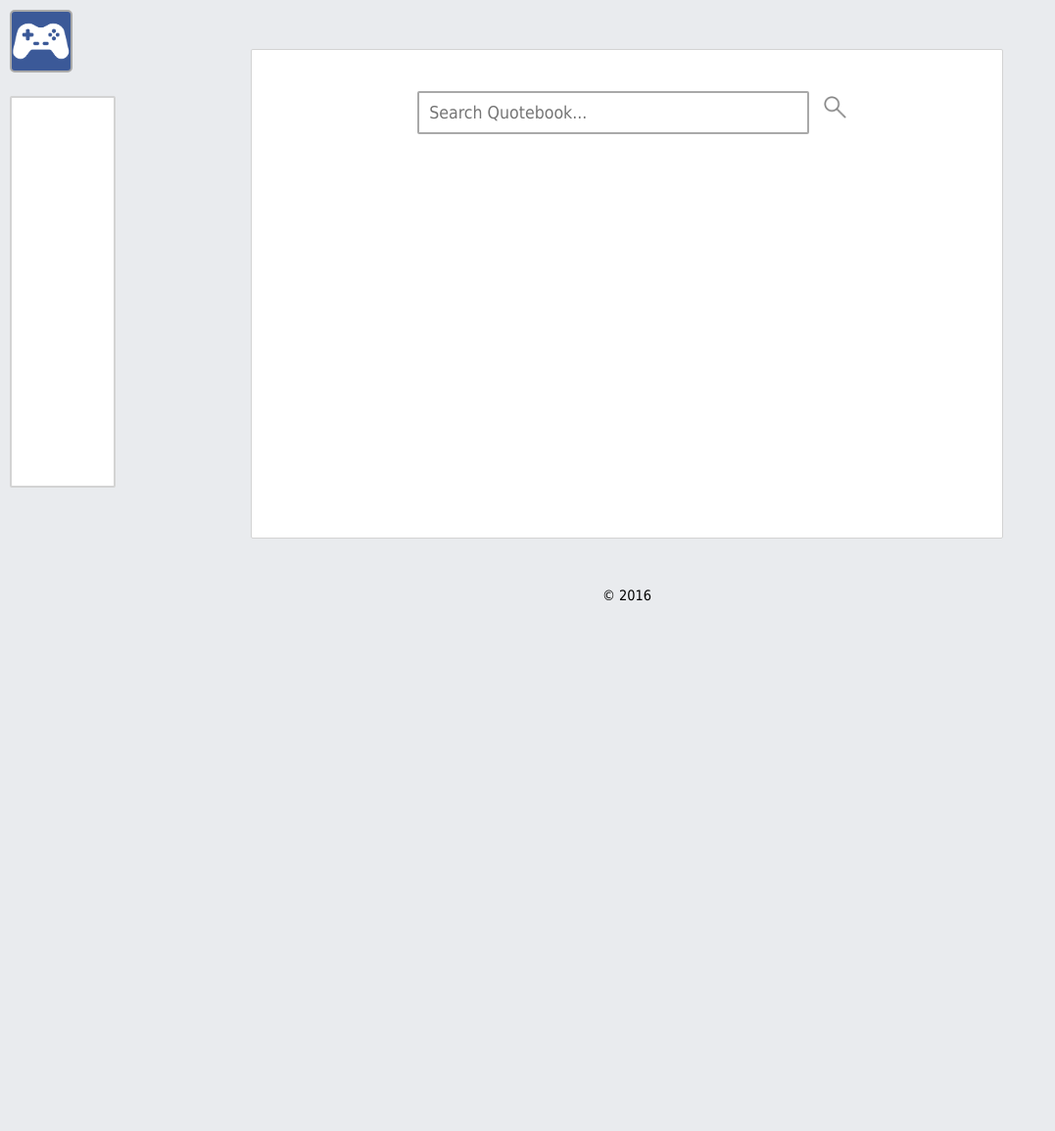
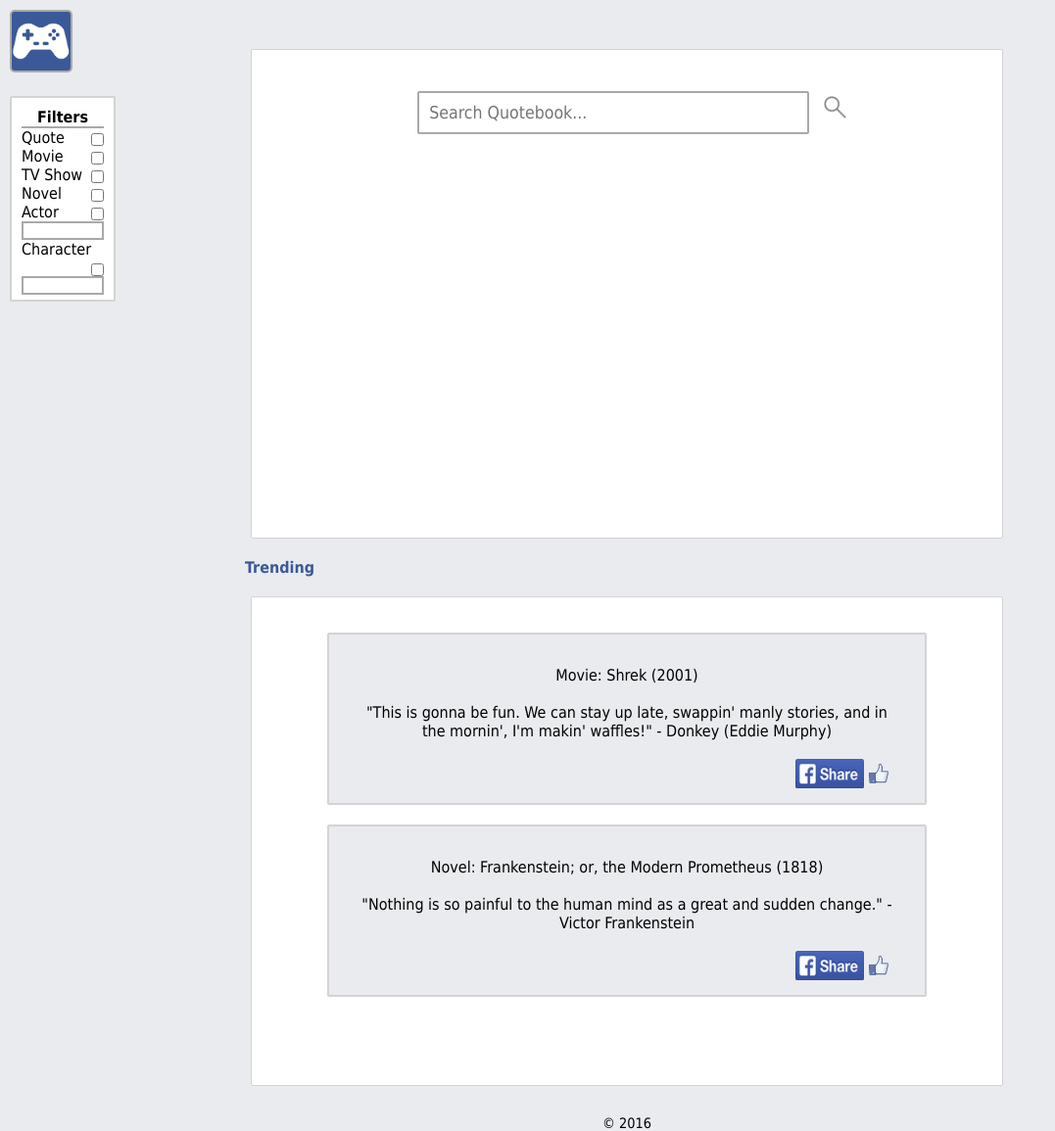
Before and after one commit to dannye/quotebook, a PHP site: page /html/home.html in a window 1280 px wide. Shown: the part 100-1255 px from the top of the page at 98% size, without its empty margins (0-1077 px from the left). Before the commit the page ends 714 px from the top, so only its background shows below. Run offline with PHP 8.4, Linux system fonts and the light colour scheme.

Commit message:
added filter sidebar to index and home, added trending section to home

```diff
--- a/css/site.css
+++ b/css/site.css
@@ -103,10 +103,11 @@ a {
 }
 
 #filter-box {
+	color: black;
 	background-color: white;
-	height: 400px;
+	height: 210px;
 	margin: 10px;
-	padding: 5px;
+	padding: 10px;
 	border: 2px solid lightgray;
 	border-radius: 2px;
 }
@@ -120,13 +121,26 @@ a {
 	min-width: 400px;
 	font-size: 1.1rem;
 	margin: 10px;
-	margin-top: 200px;
 	padding: 10px;
 }
 
 #magnifying-glass {
 	width: 3%;
 	background-color: white;
+}
+
+.filter-check {
+	float: right;
+	margin-top: 5px;
+	padding: 5px;
+}
+
+.filter-text {
+	color: black;
+	float: left;
+	background-color: white;
+	border: 2px solid darkgray;
+	width: 100%;
 }
 
 /* log in */
@@ -184,6 +198,7 @@ input#password {
 	border: 1px solid lightgray;
 	border-radius: 2px;
 	margin: 50px auto;
+	margin-bottom: 20px;
 	height: 13rem;
 	background-color: white;
 	padding: 2rem 0;
@@ -199,6 +214,56 @@ input#password {
 	font-size: 1.1rem;
 	margin: 10px;
 	padding: 10px;
+}
+
+#filter-header	{
+	color: black;
+	text-align: center;
+	background: white;
+	border-bottom: 2px solid darkgray;
+}
+
+#trending-title {
+	color: rgb(59, 89, 152);
+	text-align: left;
+	background: rgb(233, 235, 238);
+	padding-left: 250px;
+}
+
+.fb-like {
+	height: 20px;
+	width: 20px;
+	float: right;
+	margin: 5px;
+}
+
+.fb-share {
+	height: 30px;
+	width: 70px;
+	float: right;
+}
+
+.trending-div {
+	width: 60%;
+	min-width: 500px;
+	min-height: calc(100vh - 300px);
+	text-align: center;
+	border: 1px solid lightgray;
+	border-radius: 2px;
+	margin: 20px auto;
+	height: 28rem;
+	background-color: white;
+	padding: 1rem 0;
+}
+
+.inner-trending-div {
+	color: black;
+	 width: 80%;
+	 height: 11rem;
+	 border: 2px solid lightgray;
+	 border-radius: 2px;
+	 margin: 20px auto;
+	 padding: 2rem;
 }
 
 /* search results */
--- a/html/home.html
+++ b/html/home.html
@@ -21,7 +21,21 @@
 			<a href="game.html"><img alt="img" id="game-button" src="../images/game.png"/></a>
 			<br>
 			<div id="filter-box">
-
+				<h4 id="filter-header">Filters</h4>
+				Quote
+				<input type="checkbox" name="quote-check" class="filter-check"/><br>
+				Movie
+				<input type="checkbox" name="movie-check" class="filter-check"/><br>
+				TV Show
+				<input type="checkbox" name="tv-check" class="filter-check"/><br>
+				Novel
+				<input type="checkbox" name="novel-check" class="filter-check"/><br>
+				Actor
+				<input type="checkbox" name="actor-check" class="filter-check"/><br>
+				<input type="text" class="filter-text"><br>
+				Character
+				<input type="checkbox" name="char-check" class="filter-check"/><br>
+				<input type="text" class="filter-text"><br>
 			</div>
 		</div>
 
@@ -30,6 +44,23 @@
 			<a href="search.html"><img alt="img" id="magnifying-glass" src="../images/magnifying_glass.png"/></a>
 		</div>
 
+		<h4 id="trending-title">Trending</h4>
+
+		<div class="trending-div">
+			<div class="inner-trending-div">
+			Movie: Shrek (2001)<br><br>
+			"This is gonna be fun. We can stay up late, swappin' manly stories, and in the mornin', I'm makin' waffles!" - Donkey (Eddie Murphy)<br><br>
+			<img alt="like" class="fb-like" src="../images/facebook_like_thumb.png"/>
+			<img alt="share" class="fb-share" src="../images/facebook_share.png"/>
+			</div>
+			<div class="inner-trending-div">
+			Novel: Frankenstein; or, the Modern Prometheus (1818)<br><br>
+			"Nothing is so painful to the human mind as a great and sudden change." - Victor Frankenstein<br><br>
+			<img alt="like" class="fb-like" src="../images/facebook_like_thumb.png"/>
+			<img alt="share" class="fb-share" src="../images/facebook_share.png"/>
+			</div>
+		</div>
+
 		<footer>
 			&copy; 2016
 		</footer>
```
Also changed, not shown: index.html (+15 -1 lines), images/facebook_like_icon.jpg (added), images/facebook_like_thumb.png (added), images/facebook_share.png (added).
